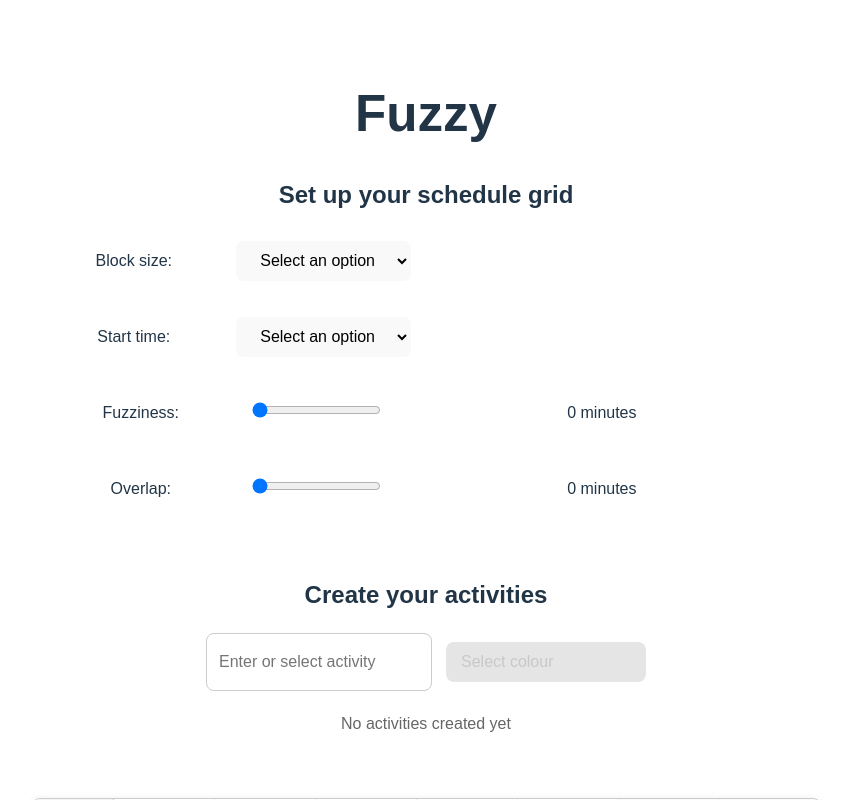
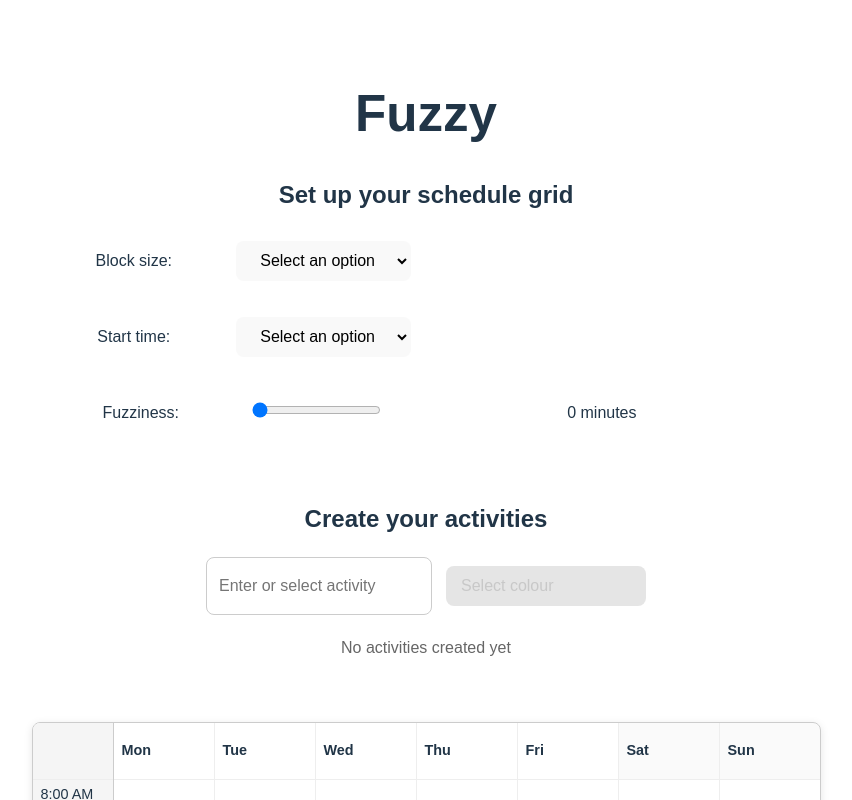
Before and after one commit to TomRosenbloom/fuzzy-web, a React (Vite) app: page / in a window 1280 px wide. Shown: the top 800 px of the page, without its empty margins (214-1066 px from the left). Built offline with nearby package versions, Linux system fonts and the light colour scheme.

Commit message:
removed overlap slider

```diff
--- a/src/App.jsx
+++ b/src/App.jsx
@@ -3,7 +3,6 @@ import './App.css'
 
 import Dropdown from "./Dropdown";
 import FuzzinessSlider from './FuzzinessSlider';
-import OverlapSlider from './OverlapSlider';
 import ActivityTypeManager from './ActivityTypeManager';
 import TimeGrid from './TimeGrid';
 
@@ -76,18 +75,6 @@ function App() {
       </div>
 
       <div className="row">
-        <div className="label">
-          <p>Overlap:</p>
-        </div>
-        <div className="input">
-          <OverlapSlider value={overlap} onChange={handleOverlapChange} />
-        </div>
-        <div className="output">
-          <p>{overlap} minutes</p>
-        </div>
-      </div>
-
-      <div className="row">
         <div className="whole-row">
           <ActivityTypeManager onActivitiesChange={handleActivitiesChange} />
         </div>
--- a/src/OverlapSlider.jsx
+++ /dev/null
@@ -1,16 +0,0 @@
-import { useState } from "react";
-
-export default function OverlapSlider({value, onChange}) {
-
-  return (
-    <input
-      type="range"
-      min="0"
-      max="60"
-      step="5"
-      value={value}
-      onChange={onChange}
-    />
-  )
-
-}
```
